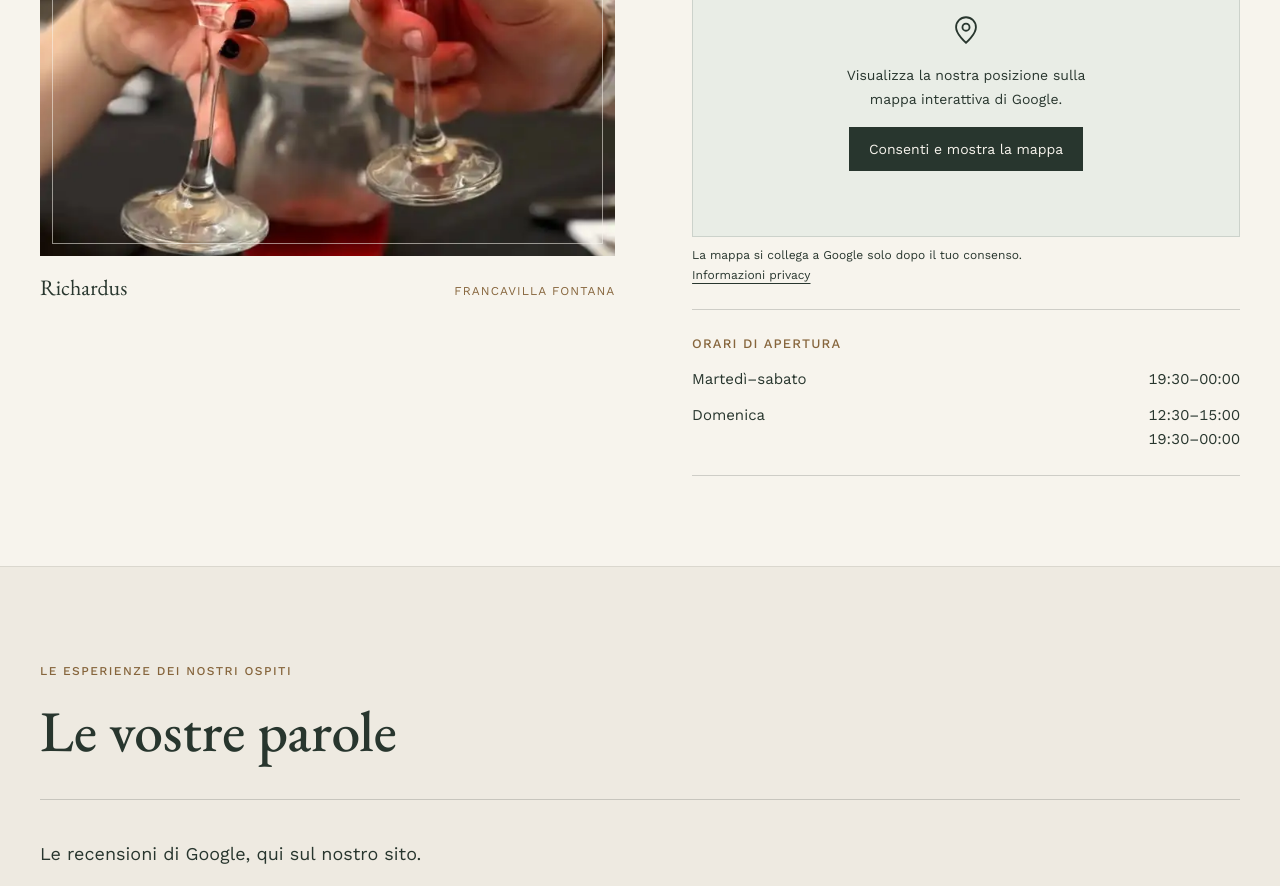
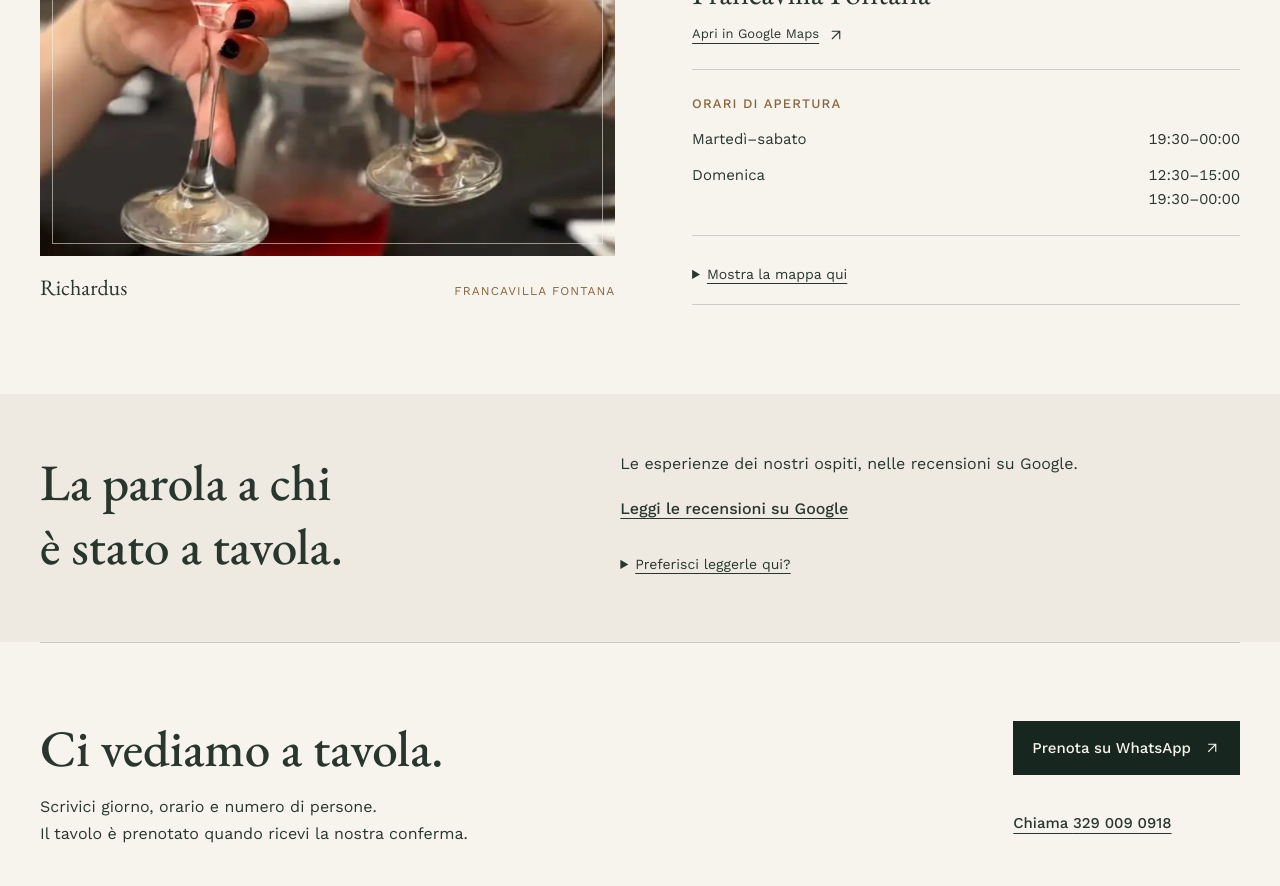
Before and after one commit to FrancescoPalasciano/richardus, a Next.js app: page / in a window 1280 px wide. Shown: the part 1900-2786 px from the top of the page. Built offline with nearby package versions, Linux system fonts and the light colour scheme.

Commit message:
fix: clarify external content consent and loading states

```diff
--- a/src/components/ExternalReviews.tsx
+++ b/src/components/ExternalReviews.tsx
@@ -1,52 +1,68 @@
 "use client";
 
+import { useEffect, useRef, useState } from "react";
 import Link from "next/link";
 import Script from "next/script";
 import { setReviewsConsent, useReviewsConsent } from "@/lib/reviews-consent";
 
+type WidgetState = "loading" | "ready" | "slow" | "error";
+
+function ReviewsWidget() {
+  const container = useRef<HTMLDivElement>(null);
+  const [status, setStatus] = useState<WidgetState>("loading");
+
+  useEffect(() => {
+    const element = container.current;
+    if (!element) return;
+    let ready = false;
+    const frames = new Set<HTMLIFrameElement>();
+    const markReady = () => { ready = true; setStatus("ready"); };
+    const inspect = () => {
+      // Elfsight may render in the host or in an iframe. Keep the external link
+      // available in both cases, including when a blocker stops the widget.
+      if ((element.textContent?.trim().length ?? 0) > 80 && element.getBoundingClientRect().height > 0) markReady();
+      element.querySelectorAll("iframe").forEach(frame => {
+        if (!frames.has(frame)) { frames.add(frame); frame.addEventListener("load", markReady); }
+      });
+    };
+    const observer = new MutationObserver(inspect);
+    observer.observe(element, { childList: true, subtree: true, characterData: true });
+    inspect();
+    const timeout = window.setTimeout(() => {
+      if (!ready) setStatus(current => current === "error" ? current : "slow");
+    }, 12000);
+    return () => {
+      observer.disconnect();
+      window.clearTimeout(timeout);
+      frames.forEach(frame => frame.removeEventListener("load", markReady));
+    };
+  }, []);
+
+  return (
+    <div className="mt-6">
+      <p role="status" className="mb-4 min-h-6 text-sm leading-6">
+        {status === "loading" && "Caricamento delle recensioni…"}
+        {status === "slow" && "Le recensioni stanno impiegando più tempo del previsto. Puoi leggerle direttamente su Google dal link qui sopra."}
+        {status === "error" && "Non riusciamo a caricare le recensioni. Puoi leggerle direttamente su Google dal link qui sopra."}
+        {status === "ready" && "Recensioni fornite da Google tramite Elfsight."}
+      </p>
+      <div ref={container} className="elfsight-app-59145d03-21a7-4841-a274-768fa2319eeb min-h-64" data-elfsight-app-lazy="" />
+      <Script src="https://elfsightcdn.com/platform.js" strategy="afterInteractive" onError={() => setStatus("error")} />
+      <Link href="/cookie-policy#preferenze" className="mt-4 inline-flex min-h-11 items-center text-sm underline underline-offset-4 focus-visible:outline-2 focus-visible:outline-offset-4">Gestisci il consenso alle recensioni</Link>
+    </div>
+  );
+}
+
 export default function ExternalReviews() {
   const allowed = useReviewsConsent();
-
-  if (!allowed) {
-    return (
-      <div className="border-y border-foreground/20 py-8 sm:py-10">
-        <p className="max-w-2xl text-lg">
-          Le recensioni di Google, qui sul nostro sito.
-        </p>
-        <p className="mt-3 max-w-2xl text-sm leading-7">
-          Per mostrarle utilizziamo Elfsight, un servizio esterno che riceve
-          dati di navigazione, come l’indirizzo IP, e può utilizzare cookie.
-          Puoi consentirne il caricamento oppure leggere le recensioni
-          direttamente su Google. La scelta è facoltativa e modificabile nella{" "}
-          <Link
-            href="/cookie-policy#preferenze"
-            className="underline underline-offset-4"
-          >
-            cookie policy
-          </Link>
-          .
-        </p>
-        <button
-          type="button"
-          onClick={() => setReviewsConsent(true)}
-          className="mt-5 min-h-11 cursor-pointer bg-foreground px-5 py-3 text-sm text-background focus-visible:outline-2 focus-visible:outline-offset-4 focus-visible:outline-foreground"
-        >
-          Consenti e mostra le recensioni
-        </button>
+  if (allowed) return <ReviewsWidget />;
+  return (
+    <details className="mt-3 text-sm">
+      <summary className="w-fit cursor-pointer py-3 underline underline-offset-4 focus-visible:outline-2 focus-visible:outline-offset-4">Preferisci leggerle qui?</summary>
+      <div className="max-w-2xl pb-2 pt-1">
+        <p className="leading-6">Per mostrare le recensioni qui usiamo Elfsight, che riceve dati di navigazione e può utilizzare cookie. Il caricamento avviene solo con il tuo consenso. Puoi modificare la scelta nella <Link href="/cookie-policy#preferenze" className="underline underline-offset-4">cookie policy</Link>.</p>
+        <button type="button" onClick={() => setReviewsConsent(true)} className="mt-4 min-h-11 cursor-pointer border border-foreground/40 px-4 py-2 font-medium hover:bg-foreground/5 focus-visible:outline-2 focus-visible:outline-offset-4">Consenti e carica le recensioni</button>
       </div>
-    );
-  }
-
-  return (
-    <>
-      <div
-        className="elfsight-app-59145d03-21a7-4841-a274-768fa2319eeb min-h-96"
-        data-elfsight-app-lazy=""
-      />
-      <Script
-        src="https://elfsightcdn.com/platform.js"
-        strategy="afterInteractive"
-      />
-    </>
+    </details>
   );
 }
--- a/src/components/GoogleMap.tsx
+++ b/src/components/GoogleMap.tsx
@@ -1,72 +1,44 @@
 "use client";
 
-import { useState } from "react";
+import { useEffect, useState } from "react";
 import Link from "next/link";
+import { restaurant } from "@/lib/restaurant";
+
+function MapFrame() {
+  const [status, setStatus] = useState("loading");
+  useEffect(() => {
+    const timeout = window.setTimeout(() => setStatus(current => current === "loading" ? "slow" : current), 12000);
+    return () => window.clearTimeout(timeout);
+  }, []);
+  return (
+    <>
+      <p role="status" className="mb-3 min-h-6 text-sm leading-6">
+        {status === "loading" ? "Caricamento della mappa…" : status === "ready" ? "Mappa fornita da Google." : "La mappa non è ancora disponibile. Puoi aprire le indicazioni direttamente in Google Maps."}
+      </p>
+      <iframe title="Richardus, Via San Giovanni 15, Francavilla Fontana" src="https://maps.google.com/maps?q=Via+San+Giovanni+15,+Francavilla+Fontana,+BR,+Italy&output=embed&z=16" className="block h-64 w-full border-0" referrerPolicy="strict-origin-when-cross-origin" allowFullScreen onLoad={() => setStatus("ready")} onError={() => setStatus("error")} />
+      <a href={restaurant.maps} target="_blank" rel="noopener noreferrer" className="mt-2 inline-flex min-h-11 items-center text-sm underline underline-offset-4">Apri le indicazioni in Google Maps</a>
+    </>
+  );
+}
 
 export default function GoogleMap() {
   const [visible, setVisible] = useState(false);
-
   return (
-    <div className="mt-5">
-      <div className="overflow-hidden border border-foreground/15 bg-[#e9ede6]">
+    <details className="mt-4 border-b border-foreground/20 pb-2">
+      <summary className="w-fit cursor-pointer py-3 text-sm underline underline-offset-4 focus-visible:outline-2 focus-visible:outline-offset-4">Mostra la mappa qui</summary>
+      <div className="py-3">
         {visible ? (
-          <iframe
-            title="Google Maps: Richardus, Via San Giovanni 15, Francavilla Fontana"
-            src="https://maps.google.com/maps?q=Via+San+Giovanni+15,+Francavilla+Fontana,+BR,+Italy&output=embed&z=16"
-            className="block h-64 w-full border-0 sm:h-72"
-            loading="lazy"
-            referrerPolicy="strict-origin-when-cross-origin"
-            allowFullScreen
-          />
+          <>
+            <MapFrame />
+            <button type="button" onClick={() => setVisible(false)} className="ml-0 inline-flex min-h-11 cursor-pointer items-center text-sm underline underline-offset-4 focus-visible:outline-2 focus-visible:outline-offset-4 sm:ml-4">Disattiva la mappa</button>
+          </>
         ) : (
-          <div className="flex min-h-64 flex-col items-center justify-center gap-4 px-5 py-7 text-center sm:min-h-72">
-            <svg
-              width="34"
-              height="34"
-              viewBox="0 0 24 24"
-              fill="none"
-              stroke="currentColor"
-              strokeWidth="1.3"
-              aria-hidden="true"
-            >
-              <path d="M19 10c0 5-7 11-7 11S5 15 5 10a7 7 0 1 1 14 0Z" />
-              <circle cx="12" cy="10" r="2.5" />
-            </svg>
-            <p className="max-w-64 text-sm leading-6">
-              Visualizza la nostra posizione sulla mappa interattiva di Google.
-            </p>
-            <button
-              type="button"
-              onClick={() => setVisible(true)}
-              className="min-h-11 cursor-pointer bg-foreground px-5 py-3 text-sm text-background focus-visible:outline-2 focus-visible:outline-offset-4 focus-visible:outline-foreground"
-            >
-              Consenti e mostra la mappa
-            </button>
-          </div>
+          <>
+            <p className="max-w-lg text-sm leading-6">La mappa si collega a Google e trasmette dati di navigazione solo dopo il tuo consenso. <Link href="/cookie-policy#mappa" className="underline underline-offset-4">Informazioni privacy</Link>.</p>
+            <button type="button" onClick={() => setVisible(true)} className="mt-4 min-h-11 cursor-pointer border border-foreground/40 px-4 py-2 text-sm font-medium hover:bg-foreground/5 focus-visible:outline-2 focus-visible:outline-offset-4">Consenti e carica la mappa</button>
+          </>
         )}
       </div>
-      <div className="mt-2 flex flex-wrap items-baseline justify-between gap-2 text-xs leading-5">
-        <p className="max-w-sm">
-          {visible
-            ? "Mappa fornita da Google."
-            : "La mappa si collega a Google solo dopo il tuo consenso."}{" "}
-          <Link
-            href="/cookie-policy#mappa"
-            className="underline underline-offset-4"
-          >
-            Informazioni privacy
-          </Link>
-        </p>
-        {visible && (
-          <button
-            type="button"
-            onClick={() => setVisible(false)}
-            className="min-h-11 cursor-pointer underline underline-offset-4 focus-visible:outline-2 focus-visible:outline-offset-4"
-          >
-            Disattiva la mappa
-          </button>
-        )}
-      </div>
-    </div>
+    </details>
   );
 }
--- a/src/components/ReviewsSection.tsx
+++ b/src/components/ReviewsSection.tsx
@@ -1,34 +1,16 @@
 import ExternalReviews from "./ExternalReviews";
+import { restaurant } from "@/lib/restaurant";
 
 export default function ReviewsSection() {
   return (
-    <section
-      id="recensioni"
-      aria-labelledby="reviews-title"
-      className="w-full scroll-mt-28 border-t border-foreground/10 bg-[#eeeae1]"
-    >
-      <div
-        className="mx-auto w-full min-w-0 max-w-7xl px-6 py-16 md:px-10 md:py-24"
-        data-reveal
-      >
-        <p className="mb-4 text-xs font-medium uppercase tracking-[0.12em] text-accent">
-          Le esperienze dei nostri ospiti
-        </p>
-        <h2
-          id="reviews-title"
-          className="mb-8 text-[clamp(2.5rem,4.5vw,4.5rem)] leading-tight"
-        >
-          Le vostre parole
-        </h2>
-        <ExternalReviews />
-        <a
-          href="https://share.google/mfaCnrlgZuCyMWie5"
-          target="_blank"
-          rel="noopener noreferrer"
-          className="mt-6 inline-flex min-h-11 items-center underline underline-offset-4 focus-visible:outline-2 focus-visible:outline-offset-4"
-        >
-          Leggi tutte le recensioni su Google
-        </a>
+    <section id="recensioni" aria-labelledby="reviews-title" className="scroll-mt-28 bg-[#eeeae1]">
+      <div className="mx-auto grid max-w-7xl gap-6 px-6 py-10 md:grid-cols-[1fr_1.2fr] md:gap-16 md:px-10 md:py-14">
+        <h2 id="reviews-title" className="text-[clamp(2.25rem,4vw,3.5rem)] leading-tight">La parola a chi<br />è stato a tavola.</h2>
+        <div>
+          <p className="max-w-lg leading-7">Le esperienze dei nostri ospiti, nelle recensioni su Google.</p>
+          <a href={restaurant.reviews} target="_blank" rel="noopener noreferrer" className="mt-2 inline-flex min-h-11 items-center font-medium underline underline-offset-4 focus-visible:outline-2 focus-visible:outline-offset-4">Leggi le recensioni su Google</a>
+          <ExternalReviews />
+        </div>
       </div>
     </section>
   );
--- a/src/components/VisitSection.tsx
+++ b/src/components/VisitSection.tsx
@@ -14,9 +14,8 @@ export default function VisitSection() {
       className={styles.section}
     >
       <div className={styles.intro} data-reveal>
-        <p className={styles.eyebrow}>Ti aspettiamo a Francavilla Fontana</p>
         <h2 id="visit-title" className={styles.title}>
-          Il tuo posto a tavola.
+          Ti aspettiamo a Francavilla.
         </h2>
       </div>
       <div className={styles.content}>
@@ -54,7 +53,6 @@ export default function VisitSection() {
                   </span>
                 </a>
               </address>
-              <GoogleMap />
             </dd>
           </div>
           <div className={styles.detail} data-reveal>
@@ -87,6 +85,7 @@ export default function VisitSection() {
             </dd>
           </div>
         </dl>
+        <GoogleMap />
       </div>
       <figure className={styles.picture} data-reveal>
         <div className={styles.imageFrame}>
```
Also changed, not shown: src/app/globals.css (+19 -0 lines), src/app/layout.tsx (+23 -1 lines).
